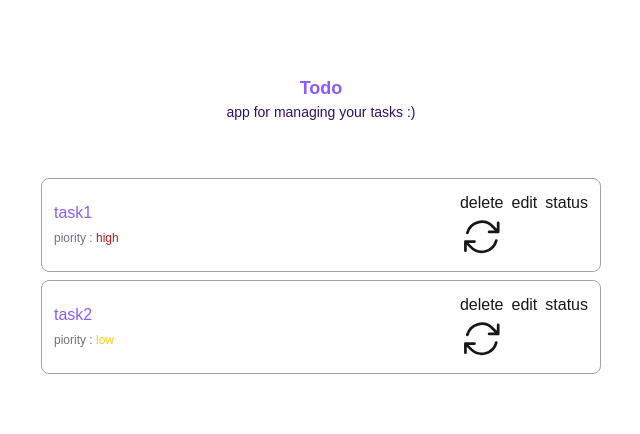
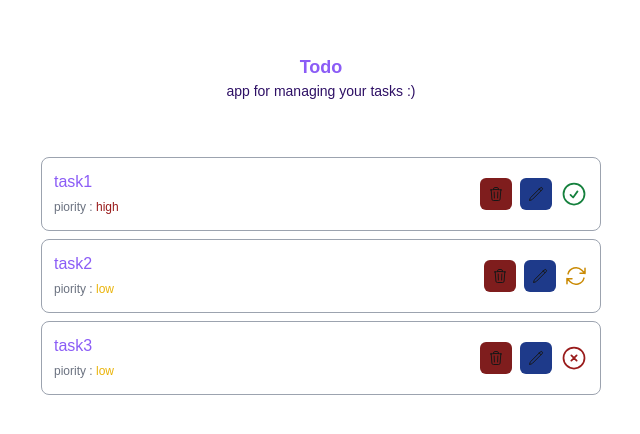
Before and after one commit to atiehZargarani/todolist-nextjs, a Next.js app: page / in a window 1280 px wide. Shown: the part 156-590 px from the top of the page, without its empty margins (319-959 px from the left). Built offline with nearby package versions, Linux system fonts and the light colour scheme.

Commit message:
feat : completed tasks list ui

```diff
--- a/package.json
+++ b/package.json
@@ -9,6 +9,7 @@
     "lint": "next lint"
   },
   "dependencies": {
+    "clsx": "^2.1.1",
     "@heroicons/react": "^2.2.0",
     "next": "15.1.2",
     "react": "^19.0.0",
--- a/src/components/TasksList.jsx
+++ b/src/components/TasksList.jsx
@@ -2,21 +2,47 @@
 
 import { useState } from "react";
 import clsx from "clsx";
+import { TrashIcon } from '@heroicons/react/24/outline';
+import { PencilIcon } from '@heroicons/react/24/outline';
+import { CheckCircleIcon } from '@heroicons/react/24/outline';
 import { ArrowPathIcon } from '@heroicons/react/24/outline';
+import { XCircleIcon } from '@heroicons/react/24/outline';
+
 
 export default function Taskslist() {
   const [tasks, setTasks] = useState([
     {
       title: "task1",
       piority: "high",
-      status: "complete",
+      status: "completed",
     },
     {
       title: "task2",
       piority: "low",
-      status: "process",
+      status: "processing",
     },
+    {
+        title: "task3",
+        piority: "low",
+        status: "failed",
+      },
   ]);
+
+const enumStatus=(status)=>{
+    switch (status) {
+        case "completed":
+            return <CheckCircleIcon className="size-7 text-green-700"/>
+            case "processing":
+            return <ArrowPathIcon className="size-6 text-yellow-600"/>
+            case "failed":
+            return <XCircleIcon className="size-7 text-red-800"/>
+
+
+        default:
+            break;
+    }
+}
+
   return (
     <div className="my-10 px-10">
       {tasks.map((task, key) => {
@@ -27,17 +53,17 @@ export default function Taskslist() {
             <span className="text-xs text-gray-500">piority : </span>
             <span
               className={clsx("text-xs", {
-                "text-red-700": task.piority == "high",
-                "text-yellow-400": task.piority == "low",
+                "text-red-800": task.piority == "high",
+                "text-yellow-500": task.piority == "low",
               })}
             >
               {task.piority}
             </span>
             </div>
-            <div className="space-x-2">
-                <button>delete <ArrowPathIcon/></button>
-                <button>edit</button>
-                <span>status</span>
+            <div className="space-x-2 flex items-center">
+                <button className="bg-red-900 p-2 text-left rounded-md text-sm hover:bg-red-700"> <TrashIcon className="size-4"/></button>
+                <button className="bg-blue-900 p-2 text-left rounded-md text-sm hover:bg-blue-700"> <PencilIcon className="size-4"/></button>
+                <span>{enumStatus(task.status)}</span>
             </div>
           </div>
         );
```
Also changed, not shown: 1 other file (tests, documents, lock files or other folders).
